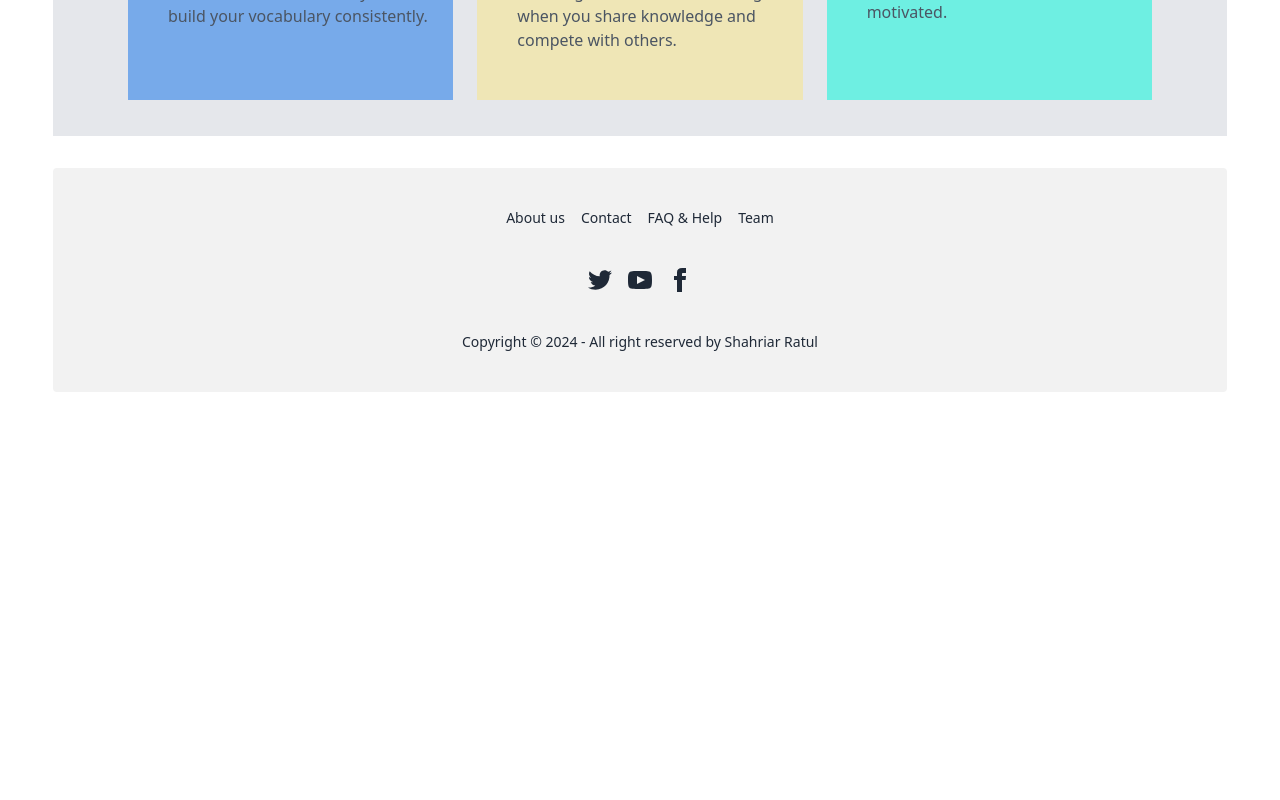
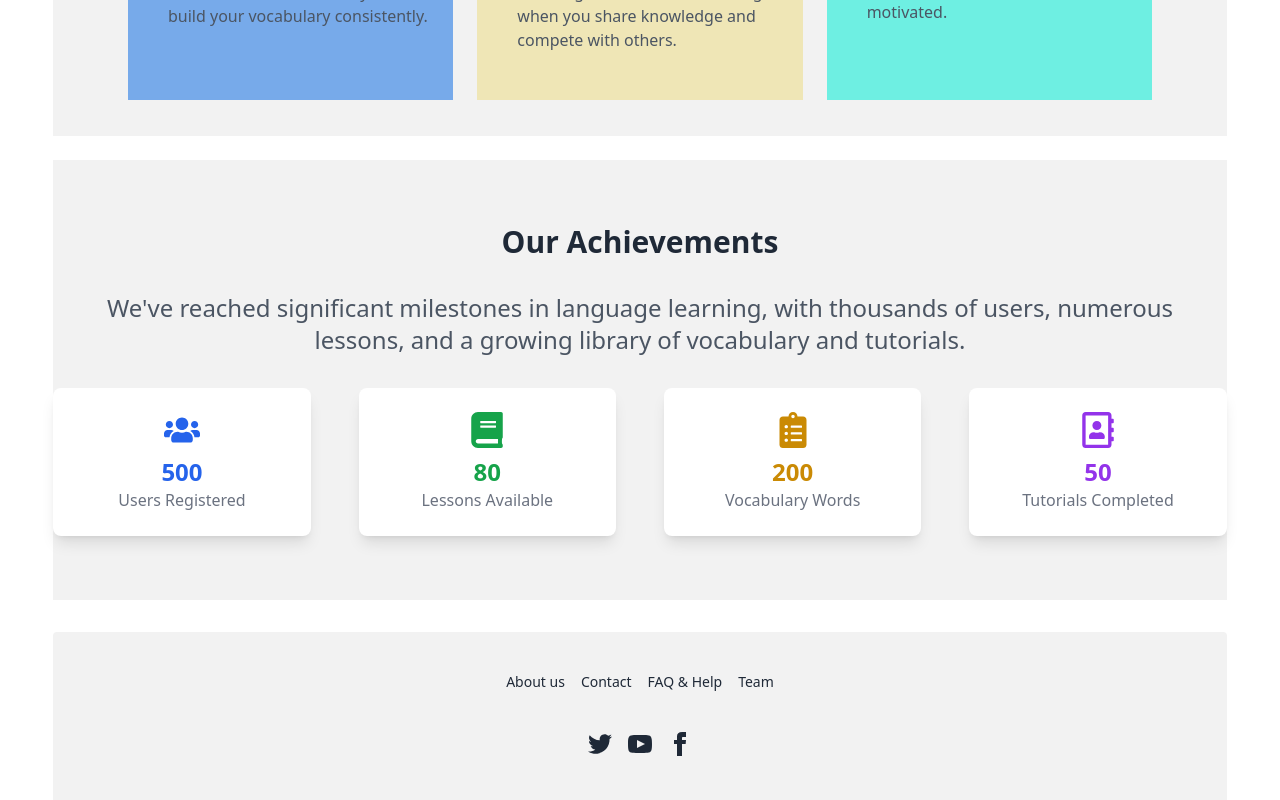
Before and after one commit to Ratul01921/Vocabulary-Learning-Application, a React (Vite) app: page / in a window 1280 px wide. Shown: the part 1280-2080 px from the top of the page. Before the commit the page ends 1688 px from the top, so only its background shows below. Built offline with nearby package versions, Linux system fonts and the light colour scheme.

Commit message:
successs section complete

```diff
--- a/package.json
+++ b/package.json
@@ -14,6 +14,7 @@
     "localforage": "^1.10.0",
     "match-sorter": "^8.0.0",
     "react": "^18.3.1",
+    "react-countup": "^6.5.3",
     "react-dom": "^18.3.1",
     "react-icons": "^5.3.0",
     "react-router-dom": "^6.28.0",
--- a/src/Components/HomeAbout.jsx
+++ b/src/Components/HomeAbout.jsx
@@ -8,7 +8,7 @@ import { GiProgression } from 'react-icons/gi';
 
 const HomeAbout = () => {
     return (
-        <div className="py-12 bg-gray-200">
+        <div className="py-12 bg-base-200">
             <div className="max-w-5xl mx-auto text-center">
                 <h2 className="text-3xl font-semibold text-gray-800 mb-4">
                     How You Can Learn Vocabulary with Us
@@ -17,7 +17,7 @@ const HomeAbout = () => {
                     Learning new vocabulary should be fun, interactive, and rewarding. Here’s how you can start building your vocabulary:
                 </p>
 
-                <div className="space-y-6 grid grid-cols-3 gap-6 justify-between items-center h-full">
+                <div className="space-y-6 grid grid-cols-1 md:grid-cols-2 lg:grid-cols-3 gap-6 justify-between items-center h-full">
                     <div className="flex flex-col gap-2 items-start space-x-4 p-6 bg-[#E7C1D3]">
                         <div className="w-12 h-12 bg-blue-500 rounded-full text-white flex items-center justify-center">
                         <TbVocabulary></TbVocabulary>
--- a/src/Components/LayoutComponents/Home.jsx
+++ b/src/Components/LayoutComponents/Home.jsx
@@ -1,12 +1,14 @@
 import React from 'react';
 import Banner from '../Banner';
 import HomeAbout from '../HomeAbout';
+import SuccessSection from '../SuccessSection';
 
 const Home = () => {
     return (
         <div className='my-8'>
             <Banner></Banner>
             <HomeAbout></HomeAbout>
+            <SuccessSection></SuccessSection>
         </div>
     );
 };
--- /dev/null
+++ b/src/Components/SuccessSection.jsx
@@ -0,0 +1,64 @@
+import React from 'react';
+import CountUp from 'react-countup';
+import { FaUsers, FaBook, FaClipboardList, FaRegAddressBook } from 'react-icons/fa';
+
+const SuccessSection = () => {
+    return (
+        <div className="py-16 bg-base-200 mt-6">
+            <div className="max-w-7xl mx-auto text-center">
+                <h2 className="text-3xl font-semibold text-gray-800 mb-8">Our Achievements</h2>
+                <p className="text-lg text-gray-600 mb-8 text-center sm:text-xl md:text-2xl">
+                    We've reached significant milestones in language learning, with thousands of users, numerous <br /> lessons,
+                    and a growing library of vocabulary and tutorials.
+                </p>
+
+                <div className="grid grid-cols-1 sm:grid-cols-2 lg:grid-cols-4 gap-12">
+
+                    <div className="p-6 bg-white shadow-lg rounded-lg text-center">
+                        <div className="text-4xl flex items-center justify-center text-blue-600 mb-2">
+                            <FaUsers />
+                        </div>
+                        <h3 className="text-2xl font-semibold text-blue-600">
+                            <CountUp start={0} end={500} duration={2.5} separator="," />
+                        </h3>
+                        <p className="text-gray-500">Users Registered</p>
+                    </div>
+
+                    <div className="p-6 bg-white shadow-lg rounded-lg text-center">
+                        <div className="text-4xl text-green-600 flex items-center justify-center mb-2">
+                            <FaBook />
+                        </div>
+                        <h3 className="text-2xl font-semibold text-green-600">
+                            <CountUp start={0} end={80} duration={2.5} separator="," />
+                        </h3>
+                        <p className="text-gray-500">Lessons Available</p>
+                    </div>
+
+
+                    <div className="p-6 bg-white shadow-lg rounded-lg text-center">
+                        <div className="text-4xl text-yellow-600 flex items-center justify-center mb-2">
+                            <FaClipboardList />
+                        </div>
+                        <h3 className="text-2xl font-semibold text-yellow-600">
+                            <CountUp start={0} end={200} duration={3} separator="," />
+                        </h3>
+                        <p className="text-gray-500">Vocabulary Words</p>
+                    </div>
+
+
+                    <div className="p-6 bg-white shadow-lg rounded-lg text-center">
+                        <div className="text-4xl text-purple-600 flex items-center justify-center mb-2">
+                            <FaRegAddressBook />
+                        </div>
+                        <h3 className="text-2xl font-semibold text-purple-600">
+                            <CountUp start={0} end={50} duration={2.5} separator="," />
+                        </h3>
+                        <p className="text-gray-500">Tutorials Completed</p>
+                    </div>
+                </div>
+            </div>
+        </div>
+    );
+};
+
+export default SuccessSection;
```
Also changed, not shown: 1 other file (tests, documents, lock files or other folders).
